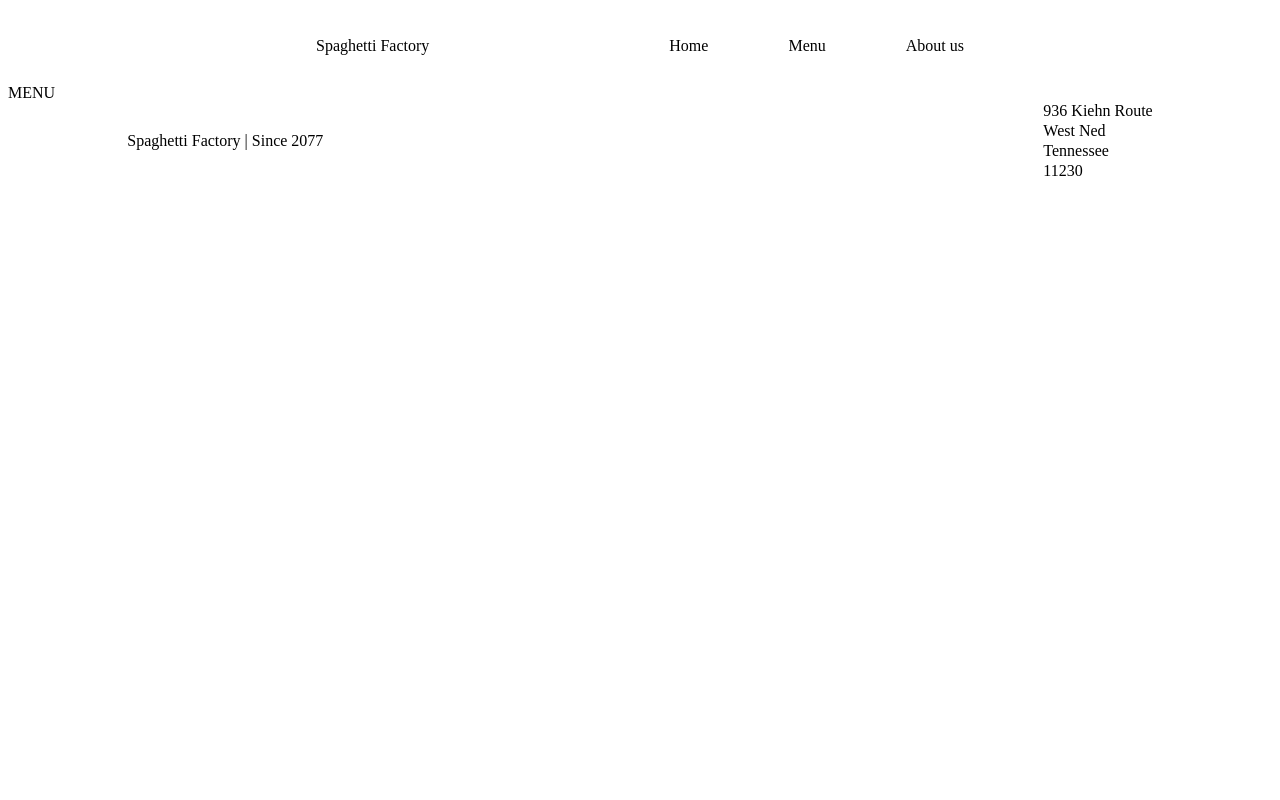
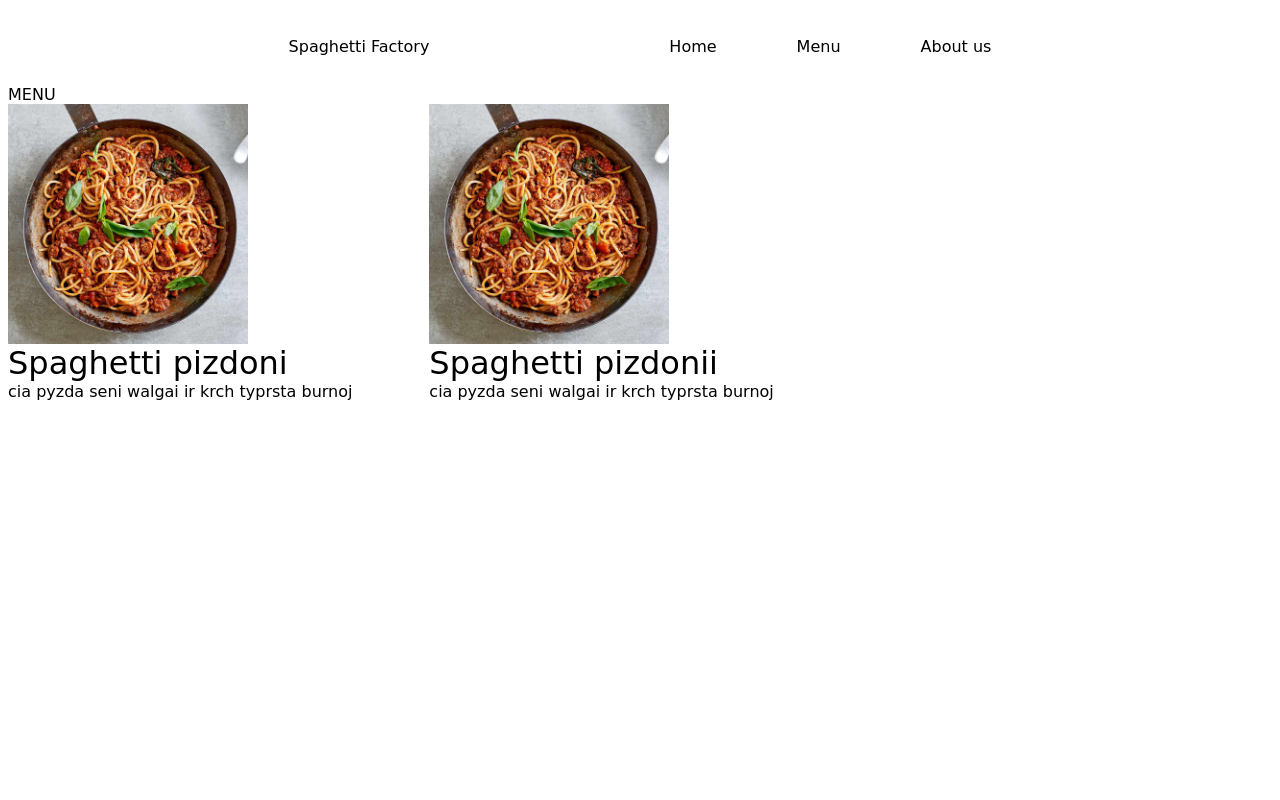
Before and after one commit to MykolasMi/Restaurant_Page-Odin-Project, a website built with webpack: page dist/index.html in a window 1280 px wide. Both pictures are taken after a click on the element "Menu". Shown: the top 800 px of the page. Built offline with nearby package versions, Linux system fonts and the light colour scheme; a web font is replaced by a local one.

Commit message:
minor additions to the menu via javascript and css

```diff
--- a/src/modules/menu.js
+++ b/src/modules/menu.js
@@ -5,6 +5,44 @@ const buildMenu = () => {
     const menuBody = document.createElement('div');
     menuBody.textContent = 'MENU';
     bodyContainer.appendChild(menuBody);
+
+    const menuContainer = document.createElement('div');
+    menuContainer.classList.add('menuContainer');
+    bodyContainer.appendChild(menuContainer);
+
+    const card1 = document.createElement('div');
+    card1.classList.add('card');
+    menuContainer.appendChild(card1);
+
+    const card1Pic = document.createElement('img');
+    card1Pic.src = '../src/spaghettiPic.jpg';
+    card1.appendChild(card1Pic);
+
+    const card1Title = document.createElement('div');
+    card1Title.textContent = 'Spaghetti pizdoni'
+    card1.appendChild(card1Title);
+
+    const card1Desc = document.createElement('div');
+    card1Desc.textContent = 'cia pyzda seni walgai ir krch typrsta burnoj'
+    card1.appendChild(card1Desc);
+
+    const card2 = document.createElement('div');
+    card2.classList.add('card');
+    menuContainer.appendChild(card2);
+
+    const card2Pic = document.createElement('img');
+    card2Pic.src = '../src/spaghettiPic.jpg';
+    card2.appendChild(card2Pic);
+
+    const card2Title = document.createElement('div');
+    card2Title.textContent = 'Spaghetti pizdonii'
+    card2.appendChild(card2Title);
+
+    const card2Desc = document.createElement('div');
+    card2Desc.textContent = 'cia pyzda seni walgai ir krch typrsta burnoj'
+    card2.appendChild(card2Desc);
+
+    //createMenu();
 }
 
 const removePrevious = () => {
@@ -12,4 +50,21 @@ const removePrevious = () => {
     bodyContainer.textContent = '';
 }
 
+/*
+const createMenu = () => {
+    for (let i=0; i<6; i++) {
+        const card[i] = document.createElement('div');
+        menuContainer.appendChild(card[i]);
+
+        const card[i]Img = document.createElement('img');
+        card[i].appendChild(card[i]Img);
+
+        const card[i]Title = document.createElement('div');
+        card[i].appendChild(card[i]Title);
+
+        const card[i]Desc = document.createElement('div');
+        card[i].appendChild(card[i]Desc);
+    }
+}*/
+
 export { buildMenu };
--- a/src/style.css
+++ b/src/style.css
@@ -1,3 +1,8 @@
+@import url('https://fonts.googleapis.com/css2?family=Anybody&display=swap');
+body {
+    font-family: 'Anybody', cursive;
+}
+
 .header {
     display: flex;
     gap: 15rem;
@@ -30,7 +35,7 @@
     color: wheat;
     opacity: 0.7;
     padding: 2rem;
-    margin-top: 16rem;
+    margin-top: 15rem;
     margin-left: 80rem;
 }
 
@@ -61,3 +66,31 @@
 .inactive {
     display: none;
 }
+
+.menuContainer {
+    display: grid;
+
+    grid-template-rows: 1fr 1fr 1fr 1fr;
+    grid-template-columns: 1fr 1fr 1fr;
+
+    gap: 0px;
+    height: 100%;
+}
+
+.card {
+    display: flex;
+    flex-direction: column;
+}
+
+.card :nth-child(1) {
+    height: 15rem;
+    width: 15rem;;
+}
+
+.card :nth-child(2) {
+    font-size: 2rem;
+}
+
+.card :nth-child(3) {
+
+}
```
Also changed, not shown: dist/main.js, src/spaghettiPic.jpg (added).
